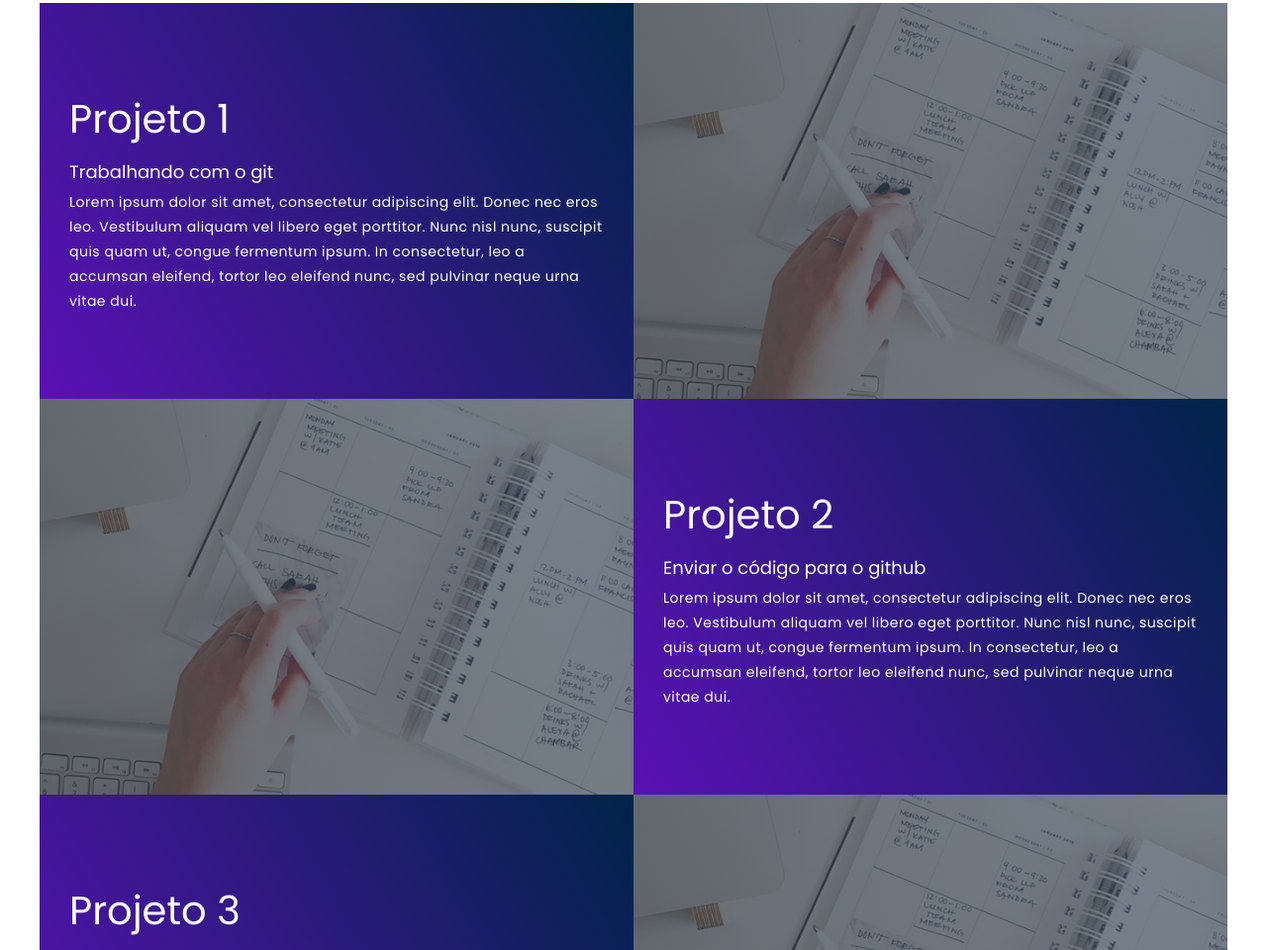
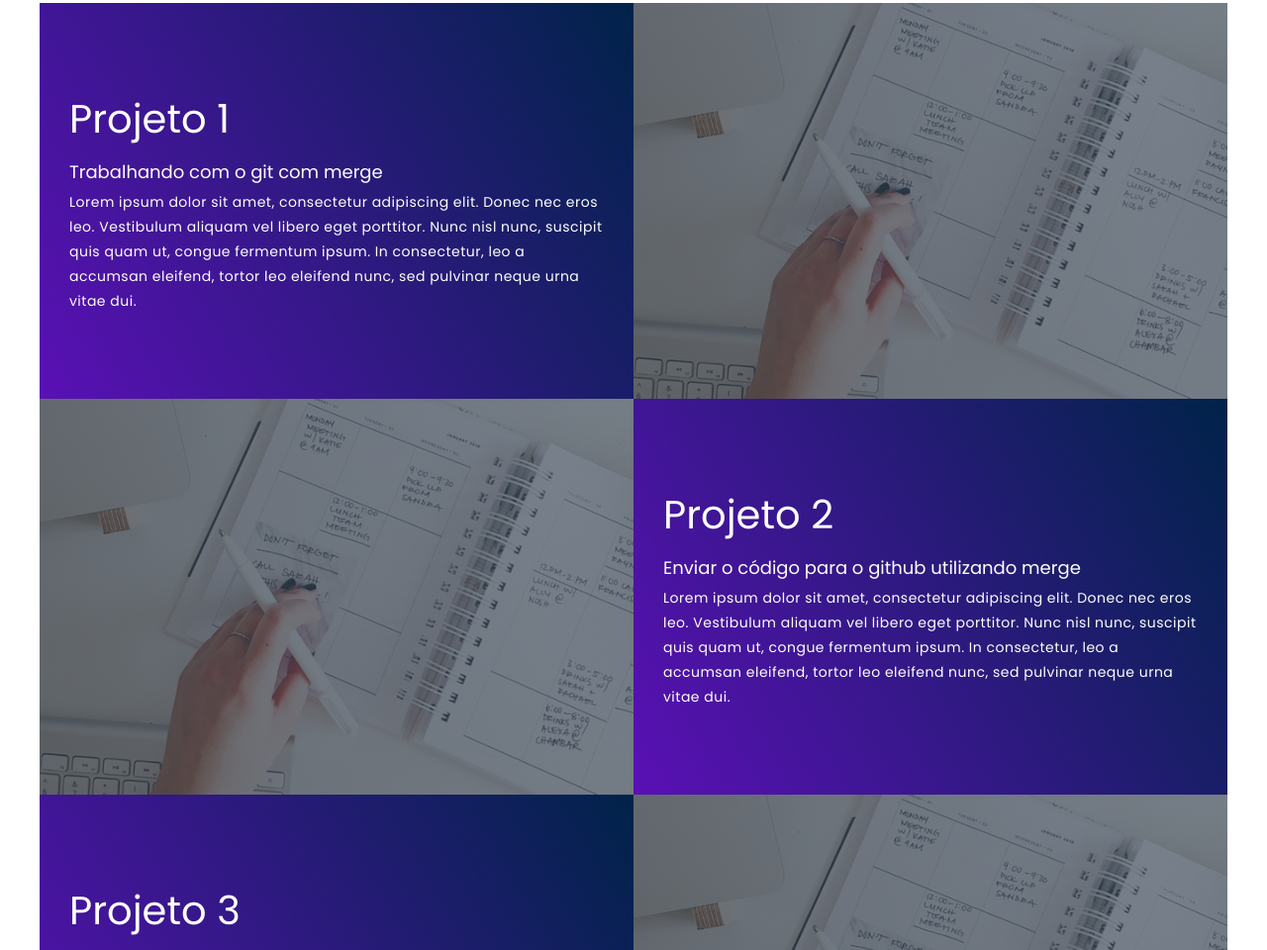
Before and after one commit to marcioconsult1109/portfolio-M-rcio, a plain HTML site: page index.html in a window 1280 px wide. Shown: the part 1188-2148 px from the top of the page at 99% size. Drawn offline with Linux system fonts and the light colour scheme.

Commit message:
update project 2 description

```diff
--- a/index.html
+++ b/index.html
@@ -29,7 +29,7 @@ class<!DOCTYPE html>
                 <div class="project-item">
                     <div class="project-info">
                         <h1>Projeto 1</h1>
-                        <h2>Trabalhando com o git</h2>
+                        <h2>Trabalhando com o git com merge</h2>
                         <p>Lorem ipsum dolor sit amet, consectetur adipiscing elit. Donec nec eros leo. Vestibulum
                             aliquam vel libero eget porttitor. Nunc nisl nunc, suscipit quis quam ut, congue fermentum
                             ipsum. In consectetur, leo a accumsan eleifend, tortor leo eleifend nunc, sed pulvinar neque
@@ -42,7 +42,7 @@ class<!DOCTYPE html>
                 <div class="project-item">
                     <div class="project-info">
                         <h1>Projeto 2</h1>
-                        <h2>Enviar o código para o github</h2>
+                        <h2>Enviar o código para o github utilizando merge</h2>
                         <p>Lorem ipsum dolor sit amet, consectetur adipiscing elit. Donec nec eros leo. Vestibulum
                             aliquam vel libero eget porttitor. Nunc nisl nunc, suscipit quis quam ut, congue fermentum
                             ipsum. In consectetur, leo a accumsan eleifend, tortor leo eleifend nunc, sed pulvinar neque
```
